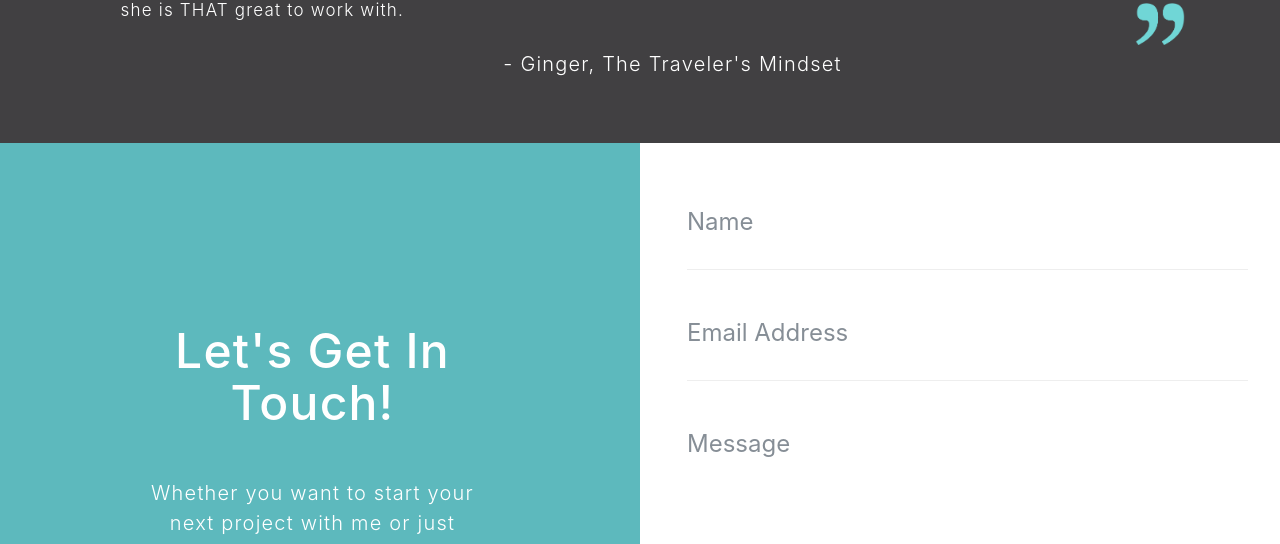
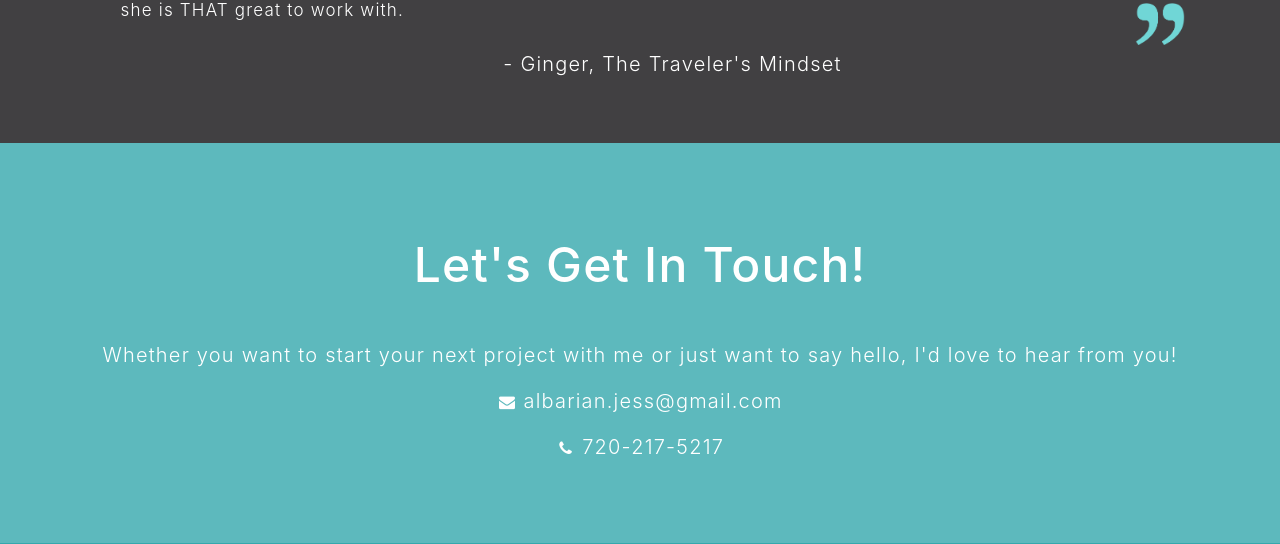
Before and after one commit to jessalbarian/PersonalSite2017, a website with bundled scripts: page startbootstrap-freelancer-gh-pages/index.html in a window 1280 px wide. Shown: the part 5042-5586 px from the top of the page. Built offline with nearby package versions, Linux system fonts and the light colour scheme.

Commit message:
fixed contact section

```diff
--- a/startbootstrap-freelancer-gh-pages/index.html
+++ b/startbootstrap-freelancer-gh-pages/index.html
@@ -442,47 +442,49 @@
 <!-- Contact Section -->
 <section id="contact">
     <div class="row">
-        <div class="col-lg-6 col-md-6 col-sm-12 contact-block">
-            <div class="contact-block-content">
+        <div class="col-lg-12 col-md-12 col-sm-12 contact-block">
+            <div class="contact-block-content text-center">
                 <h2 class="text-center sr-contact">Let's Get in Touch!</h2>
                 <p class="text-center sr-contact">Whether you want to start your next project with me or just want to
                     say
                     hello, I'd love to hear from you!</p>
+                <i class="contact sr-contact fa fa-fw fa-envelope"></i> <p class="contact sr-contact">albarian.jess@gmail.com</p><br>
+                <i class="contact sr-contact fa fa-fw fa-phone"></i> <p class="contact sr-contact">720-217-5217</p>
             </div>
         </div>
-        <div class="col-lg-6 col-md-6 col-sm-12 mx-auto">
-            <form id="contactForm" role="form" method="post" action="mail/contact_me.php" class="contact-form-content sr-contact">
-                <div class="control-group">
-                    <div class="form-group floating-label-form-group controls">
-                        <label>Name</label>
-                        <input class="form-control" id="name" name="name" type="text" placeholder="Name" required
-                               data-validation-required-message="Please enter your name.">
-                        <p class="help-block text-danger"></p>
-                    </div>
-                </div>
-                <div class="control-group">
-                    <div class="form-group floating-label-form-group controls">
-                        <label>Email Address</label>
-                        <input class="form-control" id="email" name="email" type="email" placeholder="Email Address" required
-                               data-validation-required-message="Please enter your email address.">
-                        <p class="help-block text-danger"></p>
-                    </div>
-                </div>
-                <div class="control-group">
-                    <div class="form-group floating-label-form-group controls">
-                        <label>Message</label>
-                        <textarea class="form-control" id="message" name="message" rows="5" placeholder="Message" required
-                                  data-validation-required-message="Please enter a message."></textarea>
-                        <p class="help-block text-danger"></p>
-                    </div>
-                </div>
-                <br>
-                <div id="success"></div>
-                <div class="form-group">
-                    <button type="submit" name="submit" class="btn btn-success btn-lg" id="sendMessageButton">Send</button>
-                </div>
-            </form>
-        </div>
+        <!--<div class="col-lg-6 col-md-6 col-sm-12 mx-auto">-->
+            <!--<form id="contactForm" role="form" method="post" action="mail/contact_me.php" class="contact-form-content sr-contact">-->
+                <!--<div class="control-group">-->
+                    <!--<div class="form-group floating-label-form-group controls">-->
+                        <!--<label>Name</label>-->
+                        <!--<input class="form-control" id="name" name="name" type="text" placeholder="Name" required-->
+                               <!--data-validation-required-message="Please enter your name.">-->
+                        <!--<p class="help-block text-danger"></p>-->
+                    <!--</div>-->
+                <!--</div>-->
+                <!--<div class="control-group">-->
+                    <!--<div class="form-group floating-label-form-group controls">-->
+                        <!--<label>Email Address</label>-->
+                        <!--<input class="form-control" id="email" name="email" type="email" placeholder="Email Address" required-->
+                               <!--data-validation-required-message="Please enter your email address.">-->
+                        <!--<p class="help-block text-danger"></p>-->
+                    <!--</div>-->
+                <!--</div>-->
+                <!--<div class="control-group">-->
+                    <!--<div class="form-group floating-label-form-group controls">-->
+                        <!--<label>Message</label>-->
+                        <!--<textarea class="form-control" id="message" name="message" rows="5" placeholder="Message" required-->
+                                  <!--data-validation-required-message="Please enter a message."></textarea>-->
+                        <!--<p class="help-block text-danger"></p>-->
+                    <!--</div>-->
+                <!--</div>-->
+                <!--<br>-->
+                <!--<div id="success"></div>-->
+                <!--<div class="form-group">-->
+                    <!--<button type="submit" name="submit" class="btn btn-success btn-lg" id="sendMessageButton">Send</button>-->
+                <!--</div>-->
+            <!--</form>-->
+        <!--</div>-->
     </div>
 </section>
 
--- a/startbootstrap-freelancer-gh-pages/scss/_contact.scss
+++ b/startbootstrap-freelancer-gh-pages/scss/_contact.scss
@@ -66,11 +66,7 @@ footer {
   }
   .footer-above {
     padding-top: 10px;
-    //background-color: $theme-primary;
     background: rgba(53, 168, 173, 1);
-  }
-  .footer-col {
-    //margin-bottom: 10px;
   }
   .copyright {
     padding: 10px 0;
@@ -79,36 +75,31 @@ footer {
       font-size: 14px;
     }
   }
-  //.footer-below {
-  //  padding: 10px 0;
-  //  color: darkgray;
-  //  background: -webkit-linear-gradient(60deg,  rgba(53, 168, 173, 0.8)  6%, rgba(237, 237, 138, 0.7) );
-  //
-  //  p {
-  //    font-size: 13px;
-  //  }
-  //}
 }
 
 #contact {
+  display: block;
+  .contact {
+    display: inline-block;
+  }
   section {
     padding: 0;
   }
   h2 {
     text-transform: capitalize;
+    margin-top: 1em;
   }
   .contact-block {
-    //background-color: #35A8AD;
     background-color: rgba(53, 168, 173, 0.8);
-    //background: -webkit-linear-gradient(60deg,  rgba(53, 168, 173, 0.8) 35%, rgba(237, 237, 138, 0.7) );
-    position: relative;
+    //position: relative;
+    height: 50vh;
   }
   .contact-block-content {
-    position: absolute;
+    //position: absolute;
     color: white;
-    top: 50%;
-    left: 50%;
-    transform: translate(-50%, -50%);
+    //top: 50%;
+    //left: 50%;
+    //transform: translate(-50%, -50%);
 
     p {
       font-weight: 300;
@@ -178,8 +169,6 @@ section, #contact {
 /* Phone screen sizes */
 @media only screen and (max-device-width: 480px) {
   .contact-block {
-    //position: absolute;
-    //height: 100px;
     height: 100vh;
   }
   .contact-block-content {
```
Also changed, not shown: startbootstrap-freelancer-gh-pages/css/freelancer.css, startbootstrap-freelancer-gh-pages/css/freelancer.min.css.
